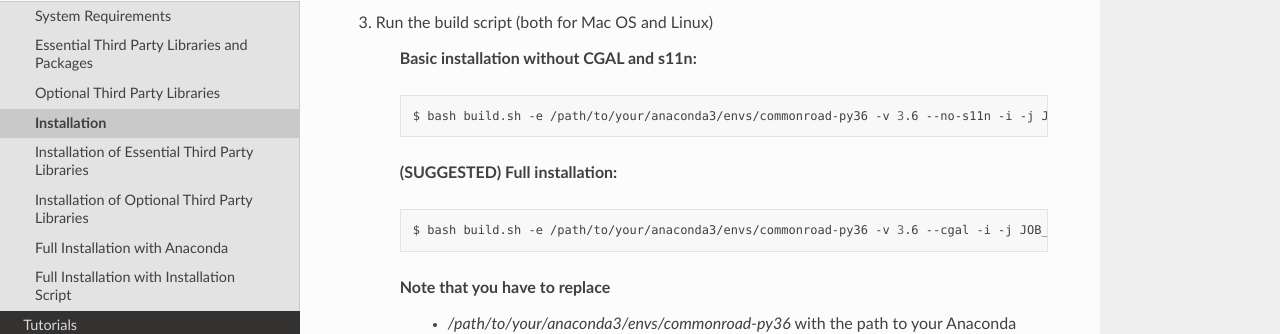
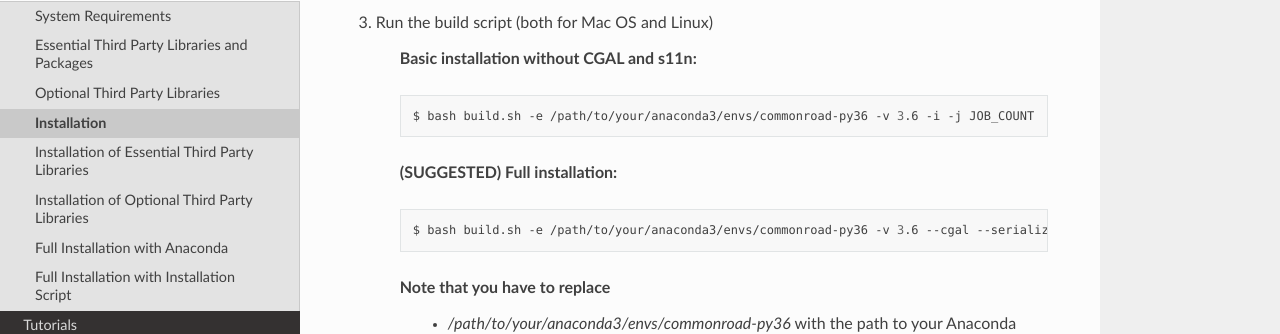
Before and after one commit to idsc-frazzoli/commonroad-drivability-checker, a Sphinx documentation site: the page built from doc/installation.rst, in a window 1280 px wide and 900 px high, scrolled down 3275 px. Shown: the part 207-541 px from the top of the window. Built offline with Sphinx 7.4.7 and the Read the Docs theme 2.0.0, drawn with Linux system fonts in a browser that asks for light colours; pages that are not in the unit, such as notebooks, are missing from menus.

Commit message:
Update installation.rst

```diff
--- a/doc/installation.rst
+++ b/doc/installation.rst
@@ -184,13 +184,13 @@ The **-i** option on the build command will install the drivability checker to t
 
         .. code-block:: bash
 
-            $ bash build.sh -e /path/to/your/anaconda3/envs/commonroad-py36 -v 3.6 --no-s11n -i -j JOB_COUNT
+            $ bash build.sh -e /path/to/your/anaconda3/envs/commonroad-py36 -v 3.6 -i -j JOB_COUNT
 
         **(SUGGESTED) Full installation:**
 
         .. code-block:: bash
 
-            $ bash build.sh -e /path/to/your/anaconda3/envs/commonroad-py36 -v 3.6 --cgal -i -j JOB_COUNT
+            $ bash build.sh -e /path/to/your/anaconda3/envs/commonroad-py36 -v 3.6 --cgal --serializer -i -j JOB_COUNT
 
         **Note that you have to replace**
          - */path/to/your/anaconda3/envs/commonroad-py36* with the path to your Anaconda environment (or virtualenv);
```
